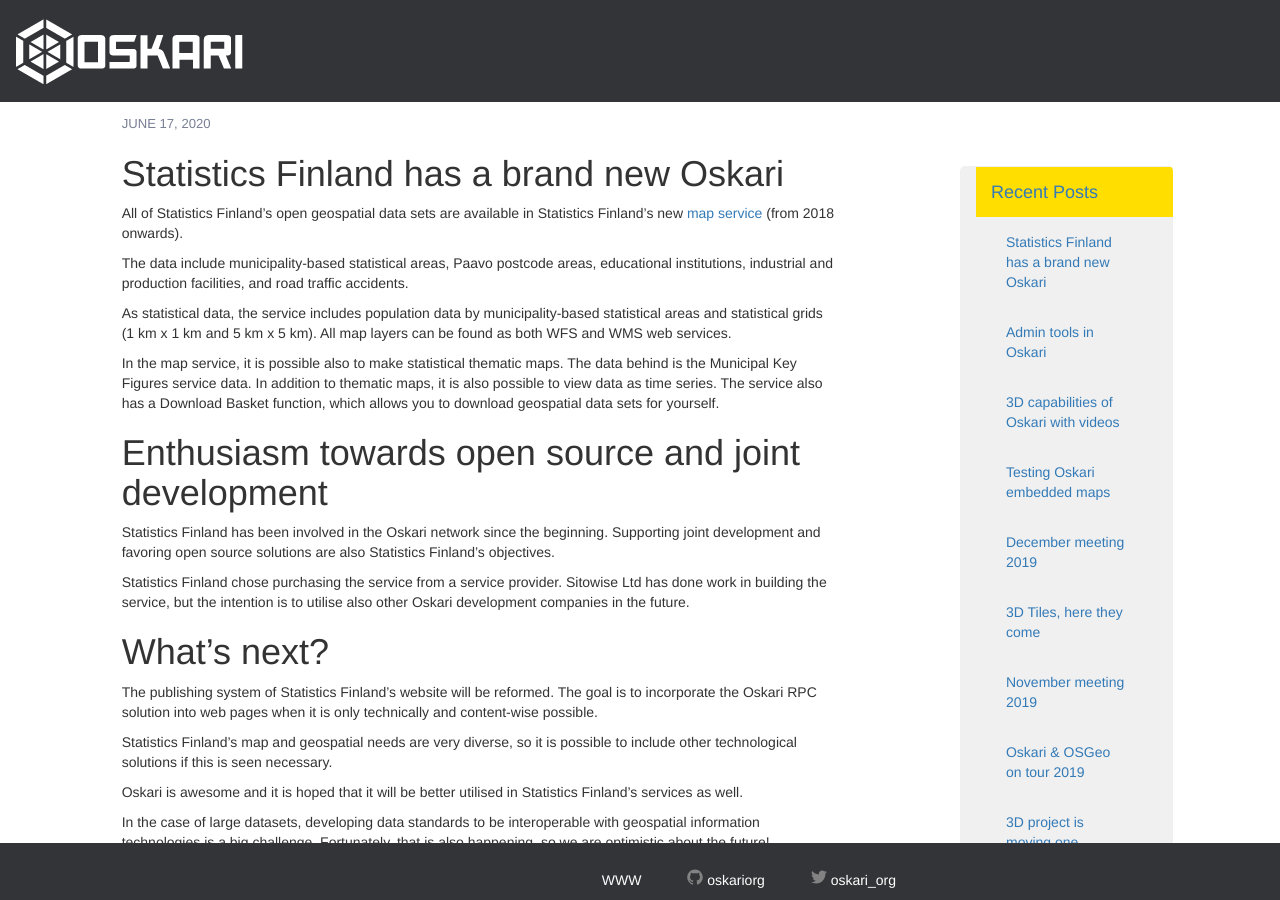
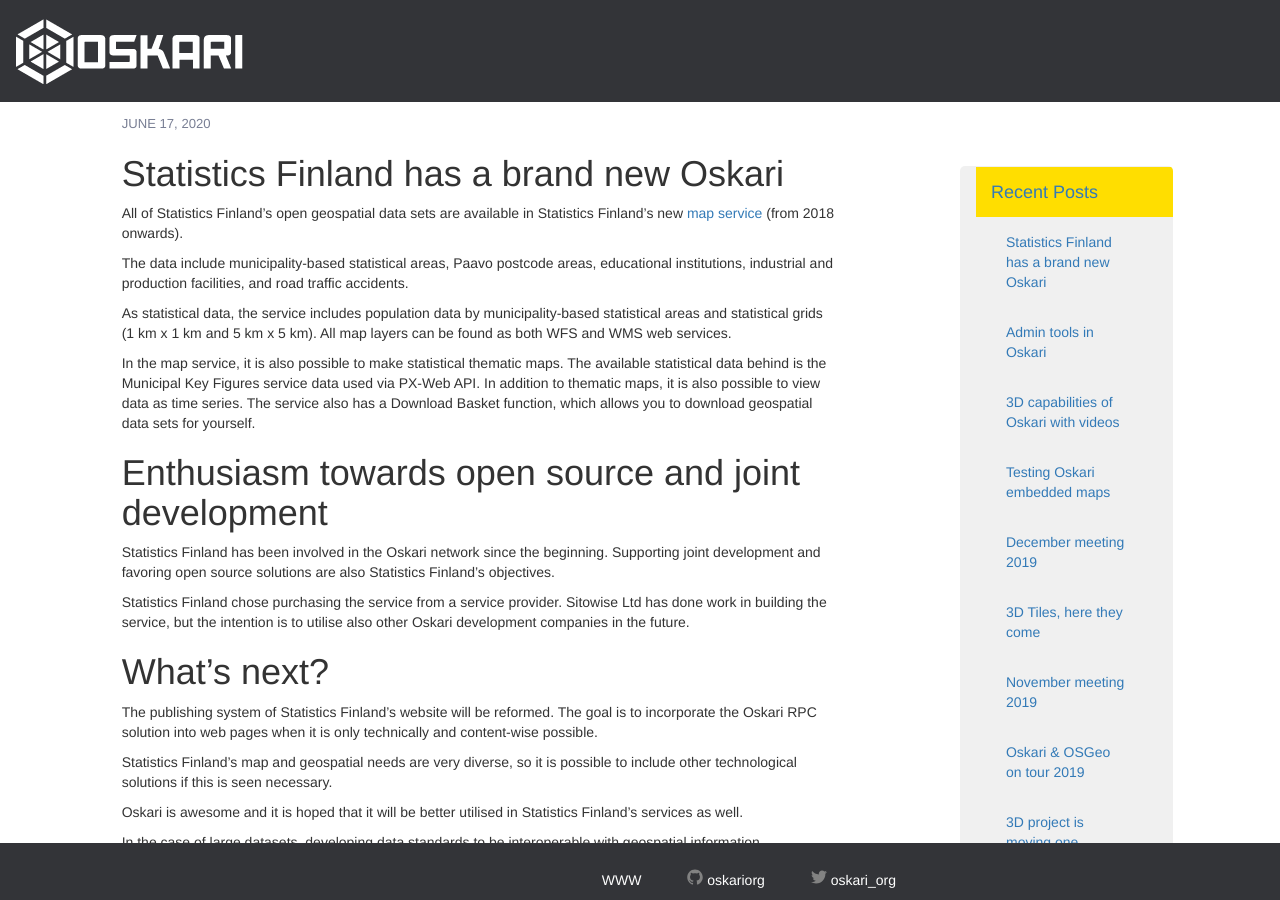
Before and after one commit to oskariorg/oskariorg.github.io, a Jekyll site: the page built from _posts/2020-06-17-StatisticsFinland.md, in a window 1280 px wide and 900 px high. Built offline with Jekyll 4.4.1, drawn with Linux system fonts in a browser that asks for light colours; nearby versions of some CDN libraries.

Commit message:
Changes by Timo

```diff
--- a/_posts/2020-06-17-StatisticsFinland.md
+++ b/_posts/2020-06-17-StatisticsFinland.md
@@ -14,7 +14,7 @@ The data include municipality-based statistical areas, Paavo postcode areas, edu
 
 As statistical data, the service includes population data by municipality-based statistical areas and statistical grids (1 km x 1 km and 5 km x 5 km). All map layers can be found as both WFS and WMS web services.
 
-In the map service, it is possible also to make statistical thematic maps. The data behind is the Municipal Key Figures service data. In addition to thematic maps, it is also possible to view data as time series.
+In the map service, it is also possible to make statistical thematic maps. The available statistical data behind is the Municipal Key Figures service data used via PX-Web API. In addition to thematic maps, it is also possible to view data as time series.
 The service also has a Download Basket function, which allows you to download geospatial data sets for yourself.
 
 # Enthusiasm towards open source and joint development
```
